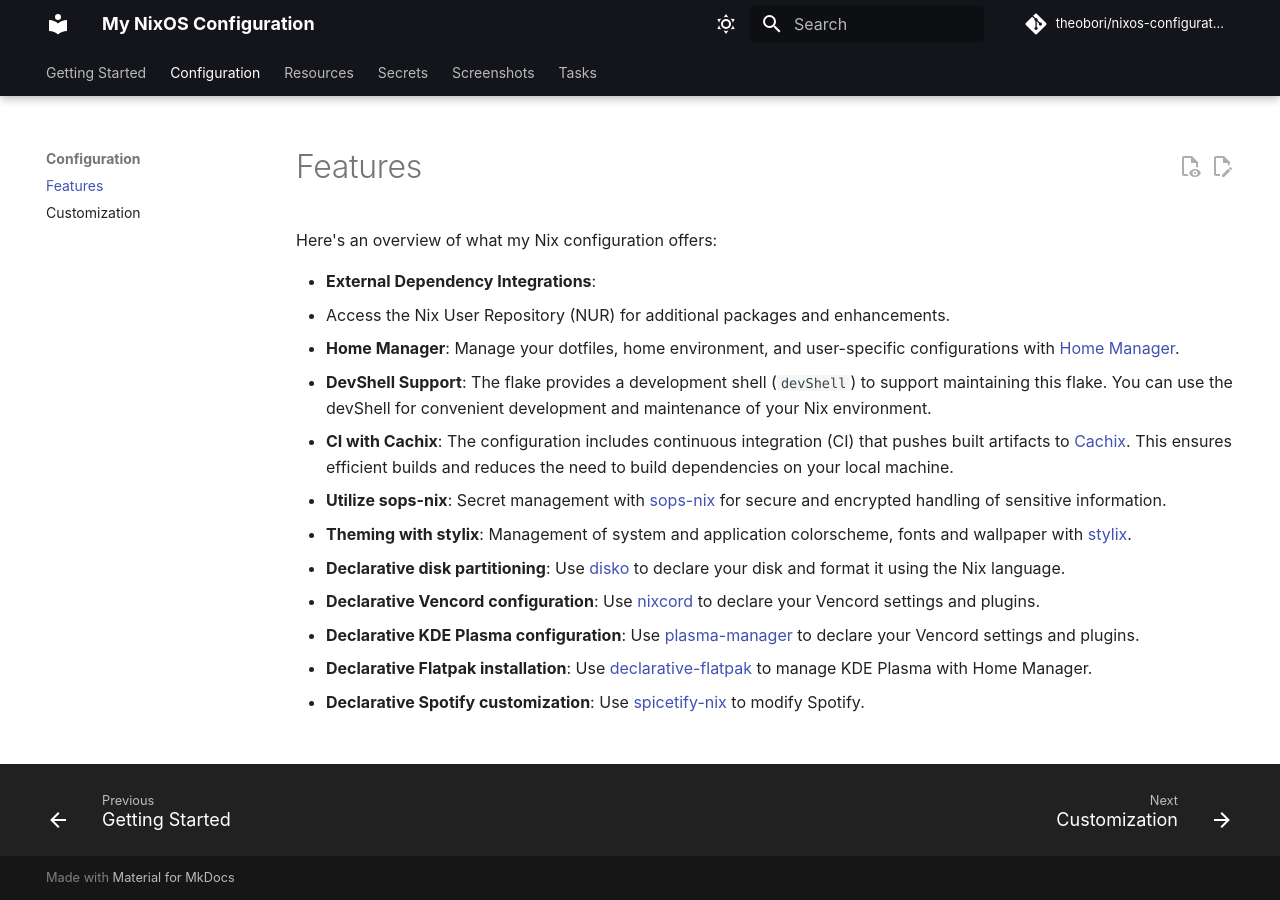
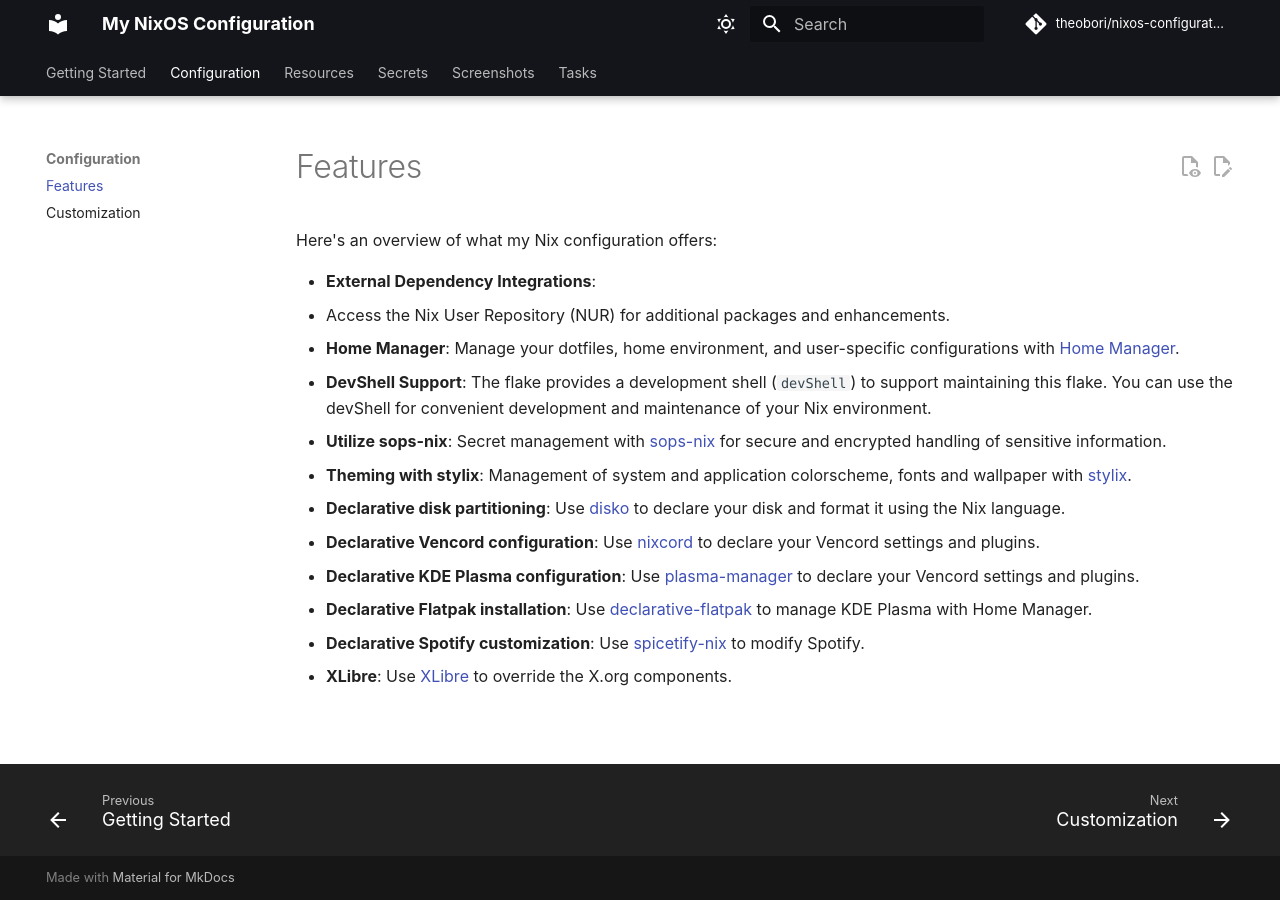
Before and after one commit to theobori/nixos-configuration, an MkDocs documentation site: the page built from docs/docs/features.md, in a window 1280 px wide. Built offline with MkDocs 1.6.1 and Material for MkDocs 9.7.7, drawn with Linux system fonts in a browser that asks for light colours; comment, search, counter and statistics services are not loaded.

Commit message:
Update the documentation

```diff
--- a/docs/docs/features.md
+++ b/docs/docs/features.md
@@ -12,10 +12,6 @@
 - **DevShell Support**: The flake provides a development shell (`devShell`) to
   support maintaining this flake. You can use the devShell for convenient
   development and maintenance of your Nix environment.
-
-- **CI with Cachix**: The configuration includes continuous integration (CI)
-  that pushes built artifacts to [Cachix](https://github.com/cachix/cachix). This ensures efficient builds and
-  reduces the need to build dependencies on your local machine.
 
 - **Utilize sops-nix**: Secret management with [sops-nix](https://github.com/Mic92/sops-nix) for secure and encrypted
   handling of sensitive information.
@@ -36,3 +32,5 @@
   KDE Plasma with Home Manager.
 
 - **Declarative Spotify customization**: Use [spicetify-nix](https://github.com/Gerg-L/spicetify-nix) to modify Spotify.
+
+- **XLibre**: Use [XLibre](https://xlibre.net) to override the X.org components.
```
